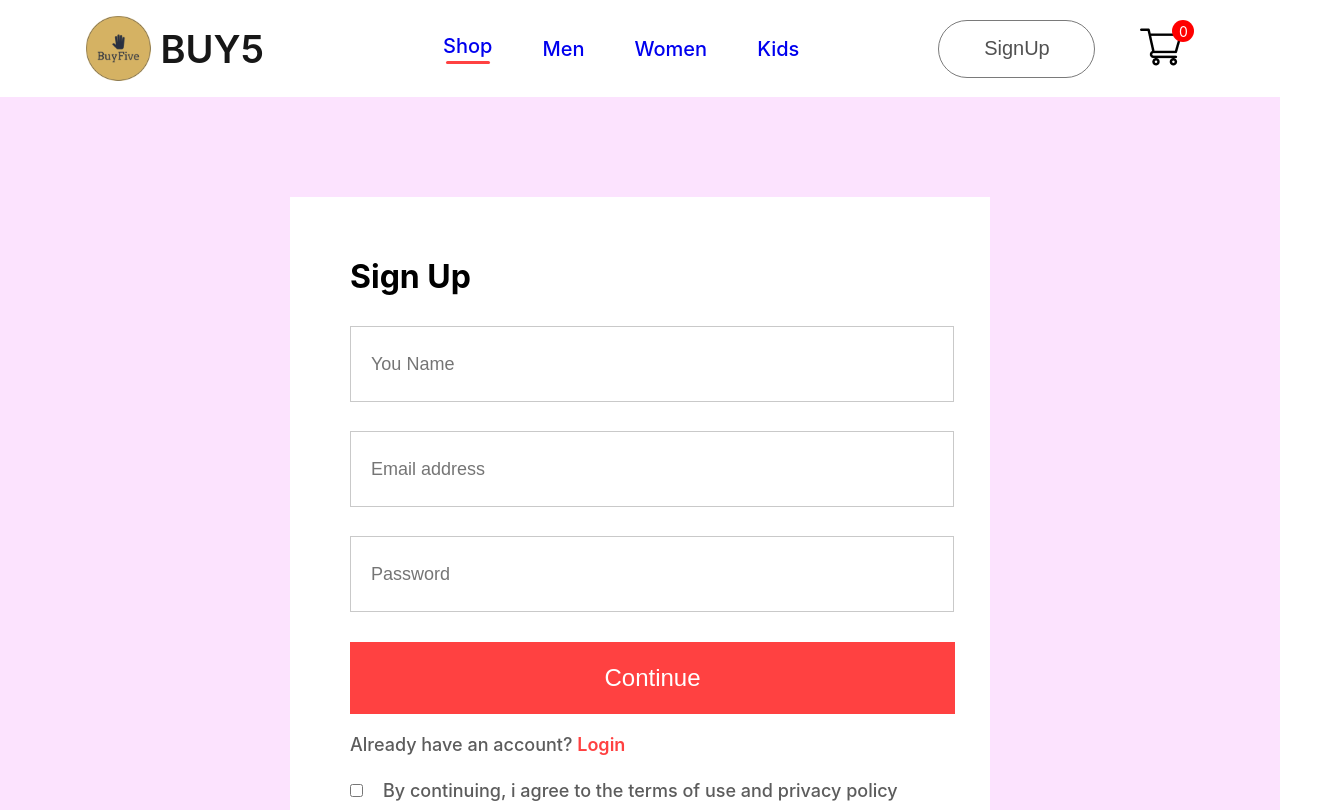
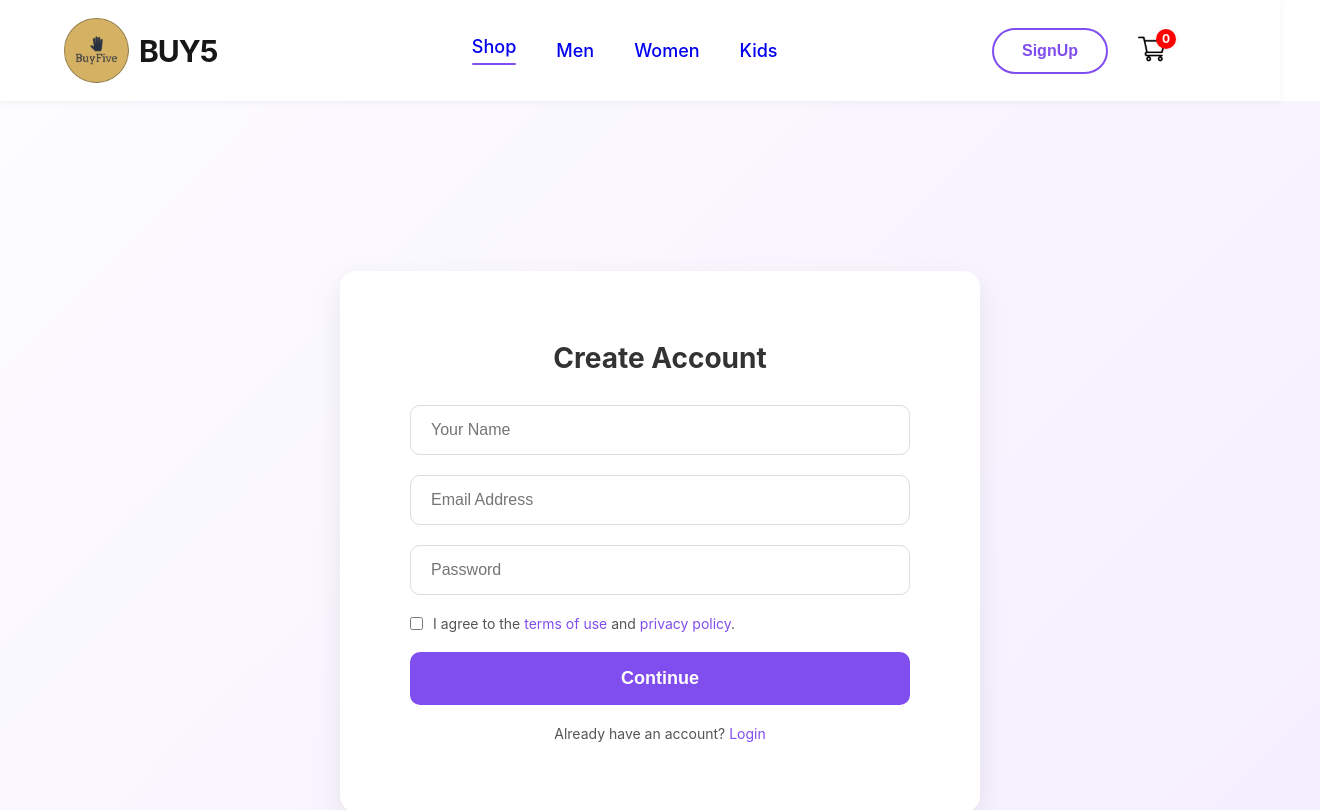
Before and after one commit to ajinkya8010/ECommerce-Frontend-React, a React (Create React App) app: page /#/login in a window 1280 px wide. Shown: the top 810 px of the page, 1320 px wide, since content can reach past the window. Built offline with nearby package versions, Linux system fonts and the light colour scheme.

Commit message:
navbar-signup-styled

```diff
--- a/src/Components/Navbar/Navbar.css
+++ b/src/Components/Navbar/Navbar.css
@@ -1,82 +1,121 @@
-.navbar{
+.navbar {
   display: flex;
-    justify-content: space-around;
-    padding: 16px;
-    box-shadow: 0 1px 3px -2px black;
+  justify-content: space-between;
+  align-items: center;
+  padding: 18px 5%;
+  background-color: white;
+  box-shadow: 0 2px 8px rgba(0, 0, 0, 0.05);
+  position: sticky;
+  top: 0;
+  z-index: 1000;
 }
 
-.nav-logo{
+.nav-logo {
   display: flex;
   align-items: center;
-    gap : 10px;
+  gap: 10px;
 }
 
-.nav-logo p{
-    color:#171717;
-    font-size: 38px;
-    font-weight: 600;
+.nav-logo p {
+  color: #171717;
+  font-size: 30px;
+  font-weight: 700;
+  letter-spacing: -1px;
 }
 
-.nav-menu{
+.nav-menu {
   display: flex;
   align-items: center;
   list-style: none;
-    gap: 50px;
-    color: #626262;
-    font-size: 20px;
-    font-weight: 500;
+  gap: 40px;
 }
 
-.nav-menu li{
+.nav-menu li {
+  font-size: 18px;
+  color: #555;
+  font-weight: 500;
+  position: relative;
+  cursor: pointer;
+  transition: color 0.3s ease;
+}
+
+.nav-menu li:hover {
+  color: #804dee;
+}
+
+.nav-menu li hr {
+  border: none;
+  width: 100%;
+  height: 2px;
+  background-color: #804dee;
+  border-radius: 10px;
+  margin-top: 6px;
+  transition: all 0.3s;
+}
+
+.nav-login-cart {
   display: flex;
-    flex-direction: column;
   align-items: center;
-    justify-content: center;
-    gap: 3px;
+  gap: 30px;
+}
+
+.nav-login-cart button {
+  padding: 12px 28px;
+  border: 2px solid #804dee;
+  background: white;
+  color: #804dee;
+  font-size: 16px;
+  border-radius: 50px;
+  font-weight: 600;
+  cursor: pointer;
+  transition: all 0.3s ease;
+}
+
+.nav-login-cart button:hover {
+  background-color: #804dee;
+  color: white;
+  box-shadow: 0 4px 12px rgba(128, 77, 238, 0.2);
+}
+
+.nav-login-cart img {
+  width: 28px;
+  height: auto;
   cursor: pointer;
 }
 
-.nav-menu hr{
-    border: none;
-    width: 90%;
-    height: 3px;
-    border-radius: 10px;
-    background: #FF4141;
+.nav-cart-count {
+  position: relative;
+  top: -12px;
+  left: -40px;
+  width: 20px;
+  height: 20px;
+  background-color: red;
+  color: white;
+  border-radius: 50%;
+  font-size: 12px;
+  font-weight: bold;
+  display: flex;
+  align-items: center;
+  justify-content: center;
+  box-shadow: 0 0 6px rgba(0, 0, 0, 0.1);
 }
 
-.nav-login-cart{
-    display: flex;
-    align-items: center;
-    gap:45px;
+
+@media (max-width: 768px) {
+  .nav-menu {
+    display: none; /* For mobile nav toggle; or replace with hamburger menu */
   }
 
-.nav-login-cart button{
-    width: 157px;
-    height: 58px;
-    outline: none;
-    border: 1px solid #7a7a7a;
-    border-radius: 75px;
-    color: #515151;
-    font-size:20px;
-    font-weight: 500;
-    background: white;
-    cursor: pointer;
+  .nav-login-cart button {
+    padding: 8px 18px;
+    font-size: 14px;
   }
 
-.nav-login-cart button:active{
-    background: #f3f3f3;
+  .navbar {
+    padding: 14px 4%;
   }
 
-.nav-cart-count{
-    width: 22px;
-    height: 22px;
-    display: flex;
-    justify-content: center;
-    align-items: center;
-    margin-top: -35px;
-    margin-left: -55px;
-    border-radius: 11px;
-    font-size: 14px;
-    background: red;
-    color: white;
+  .nav-logo p {
+    font-size: 24px;
   }
+}
--- a/src/Components/Navbar/Navbar.jsx
+++ b/src/Components/Navbar/Navbar.jsx
@@ -11,10 +11,12 @@ const Navbar = () => {
   const{getTotalCartItems} = useContext(ShopContext);
   return (
     <div className='navbar'>
-      <div className="nav-logo">
+      <a href="/" style={{textDecoration:'none'}}>
+        <div className="nav-logo">
         <img src={logo} alt="" />
         <p>BUY5</p>
       </div>
+      </a>
       <ul className='nav-menu'>
         <li onClick={()=>{setMenu("shop")}}><Link style={{textDecoration:'none'}} to='/'>Shop</Link>{menu==="shop"?<hr/>:<></>}</li>
         <li onClick={()=>{setMenu("mens")}}><Link style={{textDecoration:'none'}}  to='/mens'>Men</Link>{menu==="mens"?<hr/>:<></>}</li>
--- a/src/Pages/LoginSignUp.css
+++ b/src/Pages/LoginSignUp.css
@@ -1,72 +1,132 @@
-.loginsignup{
+.loginsignup {
   width: 100%;
-    height: 100vh;
-    background: #fce3fe;
-    padding-top: 100px;
-    margin-bottom: 20px;
+  min-height: 100vh;
+  background: linear-gradient(135deg, #fdfcff, #f4edff);
+  display: flex;
+  align-items: center;
+  justify-content: center;
+  padding: 40px 20px;
 }
 
-.loginsignup-container{
-    width: 580px;
-    height: 600px;
+.loginsignup-container {
   background: white;
-    margin: auto;
-    padding: 40px 60px;
+  padding: 70px;
+  max-width: 500px;
+  width: 100%;
+  border-radius: 16px;
+  box-shadow: 0 10px 30px rgba(0, 0, 0, 0.08);
+  animation: fadeIn 0.5s ease;
 }
 
-.loginsignup-container h1{
-    margin: 20px 0px;
+.form-fade-in {
+  animation: fadeIn 0.5s ease;
 }
 
-.loginsignup-fields{
+@keyframes fadeIn {
+  from { opacity: 0; transform: translateY(20px); }
+  to { opacity: 1; transform: translateY(0); }
+}
+
+.loginsignup-container h1 {
+  margin-bottom: 30px;
+  font-size: 28px;
+  color: #333;
+  text-align: center;
+}
+
+.loginsignup-fields {
   display: flex;
   flex-direction: column;
-    gap: 29px;
-    margin-top: 30px;
+  gap: 20px;
 }
 
-
-.loginsignup-fields input{
-    height: 72px;
-    width: 100%;
-    padding-left: 20px;
-    border: 1px solid #c9c9c9;
+.loginsignup-fields input {
+  padding: 15px 20px;
+  border: 1px solid #ddd;
+  border-radius: 10px;
+  font-size: 16px;
   outline: none;
-    color: #5c5c5c;
-    font-size: 18px;
+  transition: 0.2s;
 }
 
-.loginsignup-container button{
-    width: 605px;
-    height: 72px;
-    margin: auto;
+.loginsignup-fields input:focus {
+  border-color: #804dee;
+  box-shadow: 0 0 0 2px rgba(128, 77, 238, 0.15);
+}
+
+.loginsignup-agree {
+  display: flex;
+  align-items: center;
+  margin: 20px 0;
+  font-size: 14px;
+  color: #555;
+  gap: 10px;
+}
+
+.loginsignup-agree a {
+  color: #804dee;
+  text-decoration: none;
+}
+
+.loginsignup-container button {
+  width: 100%;
+  padding: 16px;
+  font-size: 18px;
+  border: none;
+  border-radius: 10px;
+  background-color: #804dee;
   color: white;
-    background: #ff4141;
-    margin-top: 30px;
-    border: none;
-    font-size: 24px;
-    font-weight: 500;
+  font-weight: 600;
+  cursor: pointer;
+  transition: background 0.3s ease;
+}
+
+.loginsignup-container button:hover {
+  background-color: #6e3edc;
+}
+
+.loginsignup-login {
+  margin-top: 20px;
+  font-size: 14px;
+  color: #555;
+  text-align: center;
+}
+
+.loginsignup-login span {
+  color: #804dee;
   cursor: pointer;
 }
 
-.loginsignup-login{
-    margin-top: 20px;
-    color: #5c5c5c;
-    font-size: 18px;
-    font-weight: 500;
+.thank-you-message {
+  text-align: center;
+  animation: fadeIn 0.5s ease;
 }
 
-.loginsignup-login span{
-    color: #ff4141;
-    font-weight: 600;
+.thank-you-message h2 {
+  font-size: 26px;
+  margin-bottom: 10px;
+  color: #333;
 }
 
-.loginsignup-agree{
-    display: flex;
-    align-items: center;
-    margin-top: 25px;
-    gap: 20px;
-    color: #5c5c5c;
-    font-size: 18px;
-    font-weight: 500;
+.thank-you-message p {
+  font-size: 16px;
+  color: #555;
 }
+
+.home-link {
+  display: inline-block;
+  margin-top: 20px;
+  padding: 12px 24px;
+  background-color: #804dee;
+  color: white;
+  border-radius: 8px;
+  text-decoration: none;
+  font-weight: 600;
+  transition: background 0.3s ease, transform 0.2s ease;
+  box-shadow: 0 4px 12px rgba(128, 77, 238, 0.2);
+}
+
+.home-link:hover {
+  background-color: #6e3edc;
+  transform: translateY(-2px);
+}
--- a/src/Pages/LoginSignUp.jsx
+++ b/src/Pages/LoginSignUp.jsx
@@ -1,24 +1,87 @@
-import React from 'react'
-import './LoginSignUp.css'
+import React, { useState } from 'react';
+import './LoginSignUp.css';
+
 const LoginSignUp = () => {
+  const [formData, setFormData] = useState({
+    name: '',
+    email: '',
+    password: '',
+    agreed: false
+  });
+
+  const [submitted, setSubmitted] = useState(false);
+
+  const handleChange = (e) => {
+    const { name, value, type, checked } = e.target;
+    setFormData({
+      ...formData,
+      [name]: type === 'checkbox' ? checked : value
+    });
+  };
+
+  const handleSubmit = (e) => {
+    e.preventDefault();
+    if (formData.name && formData.email && formData.password && formData.agreed) {
+      setSubmitted(true);
+    } else {
+      alert("Please fill all fields and agree to the terms.");
+    }
+  };
+
   return (
     <div className='loginsignup'>
       <div className='loginsignup-container'>
-        <h1>Sign Up</h1>
-        <div className="loginsignup-fields">
-          <input type="text" placeholder='You Name'/>
-          <input type="email" placeholder='Email address'/>
-          <input type="password" placeholder='Password'/>
-        </div>
-        <button>Continue</button>
-        <p className='loginsignup-login'>Already have an account? <span>Login</span></p>
-        <div className="loginsignup-agree">
-          <input type="checkbox" name='' id='' />
-          <p>By continuing, i agree to the terms of use and privacy policy</p>
-        </div>
+        {!submitted ? (
+          <form onSubmit={handleSubmit} className='form-fade-in'>
+            <h1>Create Account</h1>
+            <div className="loginsignup-fields">
+              <input
+                type="text"
+                name="name"
+                placeholder='Your Name'
+                value={formData.name}
+                onChange={handleChange}
+                required
+              />
+              <input
+                type="email"
+                name="email"
+                placeholder='Email Address'
+                value={formData.email}
+                onChange={handleChange}
+                required
+              />
+              <input
+                type="password"
+                name="password"
+                placeholder='Password'
+                value={formData.password}
+                onChange={handleChange}
+                required
+              />
+            </div>
+            <div className="loginsignup-agree">
+              <input
+                type="checkbox"
+                name="agreed"
+                checked={formData.agreed}
+                onChange={handleChange}
+              />
+              <p>I agree to the <a href="#">terms of use</a> and <a href="#">privacy policy</a>.</p>
+            </div>
+            <button type="submit">Continue</button>
+            <p className='loginsignup-login'>Already have an account? <span>Login</span></p>
+          </form>
+        ) : (
+          <div className="thank-you-message">
+            <h2>🎉 Welcome, {formData.name}!</h2>
+            <p>Your account is ready. Enjoy shopping with us.</p>
+            <a href="/" className="home-link">Go to home page</a>
+          </div>
+        )}
       </div>
     </div>
-  )
-}
+  );
+};
 
 export default LoginSignUp;
```
Lines whose indentation alone changed are shown as unchanged.
